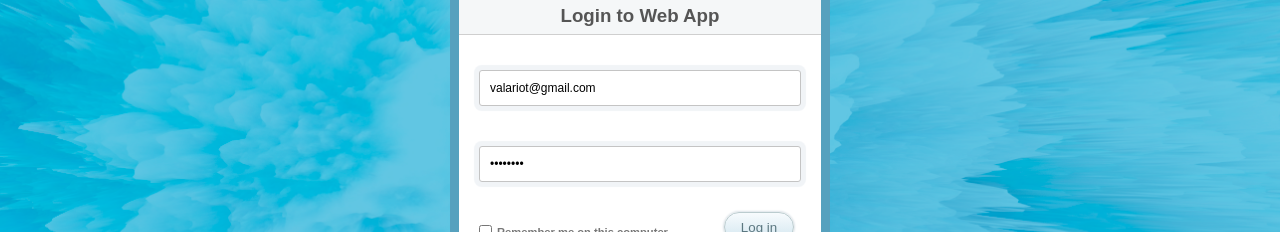
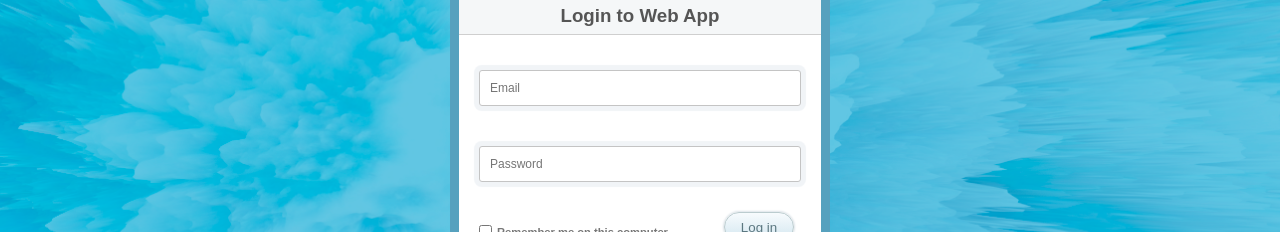
Before and after one commit to GrindezeR/card-project, a React (Create React App) app: page /#/ in a window 1280 px wide. Shown: the part 246-478 px from the top of the page. Built offline with nearby package versions, Linux system fonts and the light colour scheme; no server answers.

Commit message:
v3.0 fix login

```diff
--- a/src/ui/pages/Login/Login.tsx
+++ b/src/ui/pages/Login/Login.tsx
@@ -15,8 +15,8 @@ export const Login = () => {
     const isLoggedIn = useSelector<AppStoreType, boolean>(state => state.loginPage.isLoggedIn);
     const error = useSelector<AppStoreType, string>(state => state.loginPage.error);
 
-    const [email, setEmail] = useState('valariot@gmail.com');
-    const [password, setPassword] = useState('12345678');
+    const [email, setEmail] = useState('');
+    const [password, setPassword] = useState('');
     const [rememberMe, setRememberMe] = useState(false);
     const [emailError, setEmailError] = useState('')
     const [passwordError, setPasswordError] = useState('')
```
